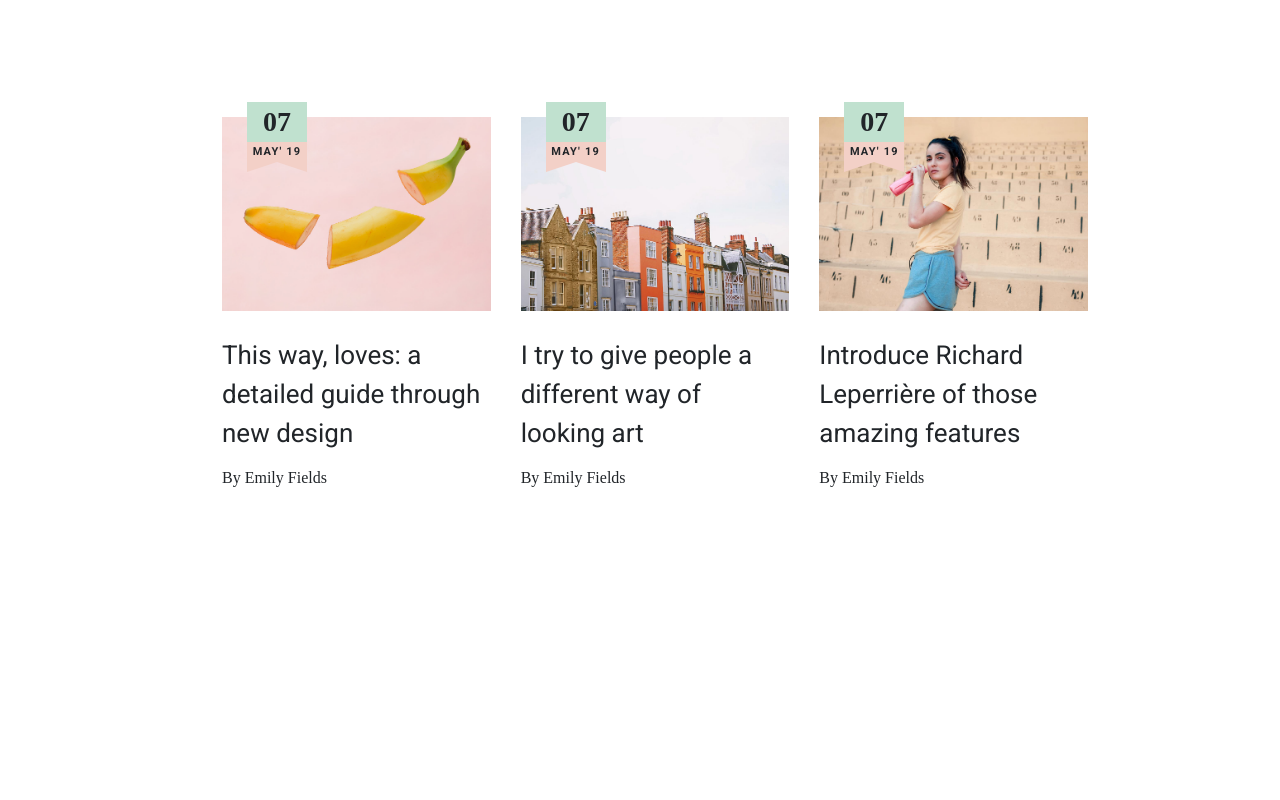
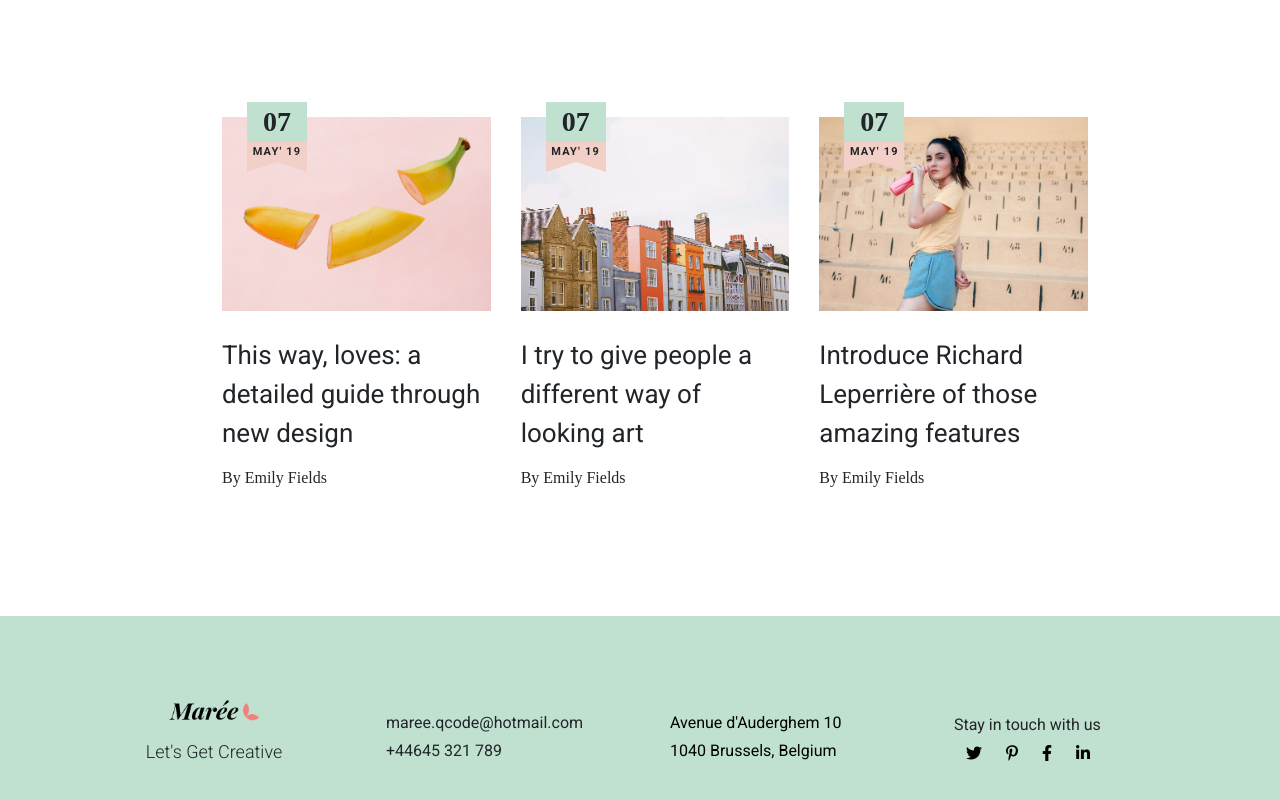
Before and after one commit to AlessandraSchiavone/proj-html-vuejs, a Vue app: page / in a window 1280 px wide. Shown: the part 2751-3551 px from the top of the page. Before the commit the page ends 3367 px from the top, so only its background shows below. Built offline with nearby package versions, Linux system fonts and the light colour scheme; a small style sheet from the web is missing.

Commit message:
Aggiunta footer

```diff
--- a/src/App.vue
+++ b/src/App.vue
@@ -2,7 +2,11 @@
   <div id="app">
    <Header :items="navbaritems"/>
    <Main />
-   <Footer />
+   <Footer
+   :socialItems="socials"
+   :mail="email"
+   :tel="number"
+   :address="addresses"/>
   </div>
 </template>
 
@@ -51,6 +55,38 @@ export default {
           url:"#Elements",
           active:false,
         }
+      ],
+      socials:[
+        {
+          class:"fa-twitter",
+          url:"https://twitter.com"
+        },
+        {
+          class:"fa-pinterest-p",
+          url:"https://www.pinterest.it/"
+        },
+        {
+          class:"fa-facebook-f",
+          url:"https://www.facebook.com"
+        },
+        {
+          class:"fa-linkedin-in",
+          url:"https://it.linkedin.com/"
+        },
+      ],
+      email:"maree.qcode@hotmail.com",
+      number:"+44645 321 789",
+      addresses:[
+        {
+          name:"Avenue d'Auderghem 10",
+          url:"https://www.google.it/maps/place/Avenue+d'Auderghem+10,+1000+Bruxelles,+Belgio/@50.841726,4.3823365,17z/data=!3m1!4b1!4m5!3m4!1s0x47c3c4a18bc7d62f:0xb112fd8cbf26bdbf!8m2!3d50.8417226!4d4.3845252"
+        },
+        {
+          name:"1040 Brussels, Belgium",
+          url:"https://www.google.it/maps/place/Avenue+d'Auderghem+10,+1000+Bruxelles,+Belgio/@50.841726,4.3823365,17z/data=!3m1!4b1!4m5!3m4!1s0x47c3c4a18bc7d62f:0xb112fd8cbf26bdbf!8m2!3d50.8417226!4d4.3845252"
+        }
+
+
       ]
     }
   }
--- a/src/components/Footer.vue
+++ b/src/components/Footer.vue
@@ -0,0 +1,102 @@
+<template>
+  <footer>
+      <div class="box">
+            <div class="logo col-lg-3">
+                <img src="../assets/img/logo-sidearea-1.png" alt="">
+                <h5>Let's Get Creative</h5>
+            </div>
+            <div class="col-lg-3">
+                <h6>
+                    {{ mail }}
+                </h6>
+                <h6>
+                   {{ tel }}
+                </h6>
+            </div>
+            <div class="col-lg-3">
+                <h6 v-for="item,index in address" :key="index">
+                     <a :href="item.url"
+                            target="_blank" >
+                         {{ item.name }} </a>
+                </h6>
+
+            </div>
+            <div class="col-lg-3">
+                <h6>Stay in touch with us</h6>
+                <ul>
+                    <li v-for="(item,index) in socialItems" :key="index">
+                        <a :href="item.url"
+                            target="_blank" >
+                        <i class="fab" :class="item.class"></i>
+                        </a>
+                    </li>
+                </ul>
+            </div>
+      </div>
+  </footer>
+</template>
+
+<script>
+export default {
+    name:"Footer",
+    props:{
+        socialItems: Array,
+        mail: String,
+        tel: String,
+        address: Array
+
+        }
+}
+</script>
+
+<style lang="scss" scoped>
+footer{
+    height:250px;
+    background-color:#C0E1CF;
+    .box{
+       display:flex;
+       justify-content: center;
+       align-items: center;
+       height:100%;
+       width:70%;
+       margin: 0 auto;
+       .col-lg-3{
+           margin:0px 30px;
+       }
+       .logo{
+           display:flex;
+           flex-direction: column;
+           justify-content: center;
+           align-items: center;
+           img{
+               width:40%;
+           }
+           h5{
+              font-size:18px;
+              font-weight:300;
+              margin: 20px 0;
+           }
+       }
+       a{
+           cursor:pointer;
+           text-decoration: none;
+            color:black;
+        }
+       ul{
+           margin:0;
+           padding:0;
+           li{
+                list-style:none;
+                display: inline;
+                padding:0 12px;
+
+            i{
+                cursor: pointer;
+            }
+           }
+
+       }
+
+    }
+}
+</style>
```
Also changed, not shown: src/components/Main.vue (+9 -1 lines).
